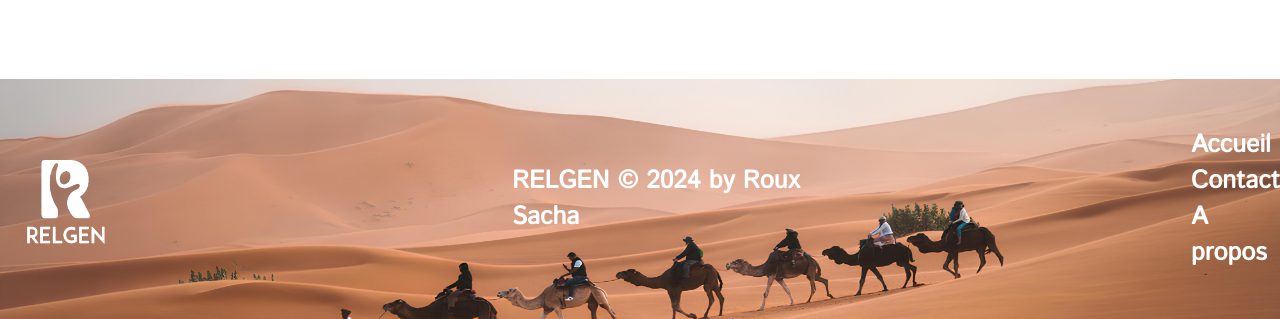
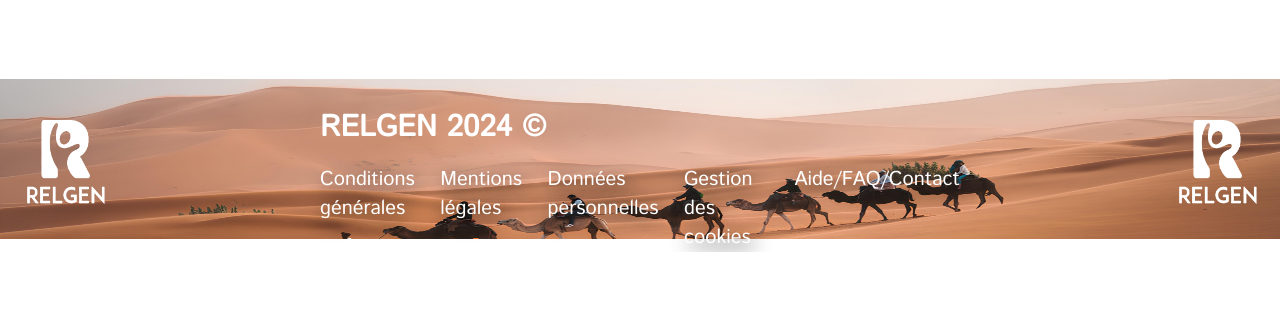
Before and after one commit to RxSachaDev/RELGEN, a Django app: page /sourate-du-jour/ in a window 1280 px wide. Shown: the part 1825-2144 px from the top of the page. After the commit the page ends 2077 px from the top, so only its background shows below. Run offline with Django 4.2, Linux system fonts and the light colour scheme; data comes from the database, SQL or seed files in the repository; some web fonts are replaced.

Commit message:
Changement navbar et footer

```diff
--- a/merchex/merchex/urls.py
+++ b/merchex/merchex/urls.py
@@ -24,7 +24,7 @@ urlpatterns = [
     path('admin/', admin.site.urls),
     path('bands/', views.band_list, name='christiannisme'),
     path('bands/<int:id>/', views.band_detail, name='band-detail'),
-    path('about-us/',views.about),
+    path('accueil/',views.about),
     path('sourate-du-jour/',views.sourates, name ='islam'),
     path('contactez-nous/',views.contact, name = 'contact'),
     path('merci-de-votre-message/',views.emailsent, name = 'email-sent')
--- a/merchex/sourates/templates/sourates/sourates.html
+++ b/merchex/sourates/templates/sourates/sourates.html
@@ -19,6 +19,7 @@
                         <li><a href="">Judaïsme </a></li>
                         <li><a href="">Contact </a></li>
                     </ul>
+                    <img src="{% static 'sourates/assets/main.png' %}" alt="Main">
                 </div>
             </nav>
             <h1>ISLAM</h1>
@@ -59,12 +60,17 @@
     </main>
     <footer class='islam'>
         <img src="{% static 'sourates/assets/logo.png' %}" alt="Logo">
-        <p>RELGEN © 2024 by Roux Sacha</p>
-        <div class='footer-links'>
-            <a href="">Accueil</a>
-            <a href="">Contact</a>
-            <a href="">A propos</a>
+        <div class='footer-container'>
+            <p>RELGEN 2024 ©</p>
+            <div class='footer-links'>
+                <a href="">Conditions générales</a>
+                <a href="">Mentions légales</a>
+                <a href="">Données personnelles</a>
+                <a href="">Gestion des cookies</a>
+                <a href="">Aide/FAQ/Contact</a>
+            </div>
         </div>
+        <img src="{% static 'sourates/assets/logo.png' %}" alt="Logo">
     </footer>
 
 {% endblock %}
--- a/merchex/static/sourates/style.css
+++ b/merchex/static/sourates/style.css
@@ -74,6 +74,8 @@ nav input {
 }
 
 .nav-links {
+    display: flex;
+    flex-direction: column;
     position: fixed;
     width: 15vw;
     margin-top: 15vh;
@@ -90,6 +92,11 @@ nav input {
 .nav-links li {
     padding-bottom: 5vh;
 }
+
+.nav-links img {
+    margin-left: -28vw;
+}
+
 .nav-links a {
     text-decoration: none;
     color: black;
@@ -338,33 +345,46 @@ h3 {
 .info1 {
     display: flex;
     flex-direction: row;
-    justify-content: center;
+    margin-left: 5vw;
     gap: 1vw;
 }
 
 
 
 footer {
-    height: 30vh;
     display: flex;
     flex-direction: row;
     align-items: center;
-    gap: 30vw;
+    gap: 15vw;
     color: white;
-    font-size: 25px;
     font-family: 'Istok Web', sans-serif;
     font-weight: 600;
     margin-top: 10vh;
+    height: 20vh;
 }
 
 footer img {
     width: 10vw;
 }
+.footer-container {
+    padding-top: 5vh;
+    font-size: 30px;
+}
+.footer-container p {
+    padding-bottom: 2vh;
+}
+.footer-links  {
+    display: flex;
+    flex-direction: row;
+    gap: 2vw;
+}
+
 .footer-links a {
-    display: flex;
-    flex-direction: column;
     text-decoration: none;
     color: white;
+    font-size: 20px;
+    font-weight: 400;
+    text-shadow: 4px 5px 20px black;
 }
 
 .footer-links a:hover {
```
Also changed, not shown: merchex/static/sourates/assets/main.png (added).
